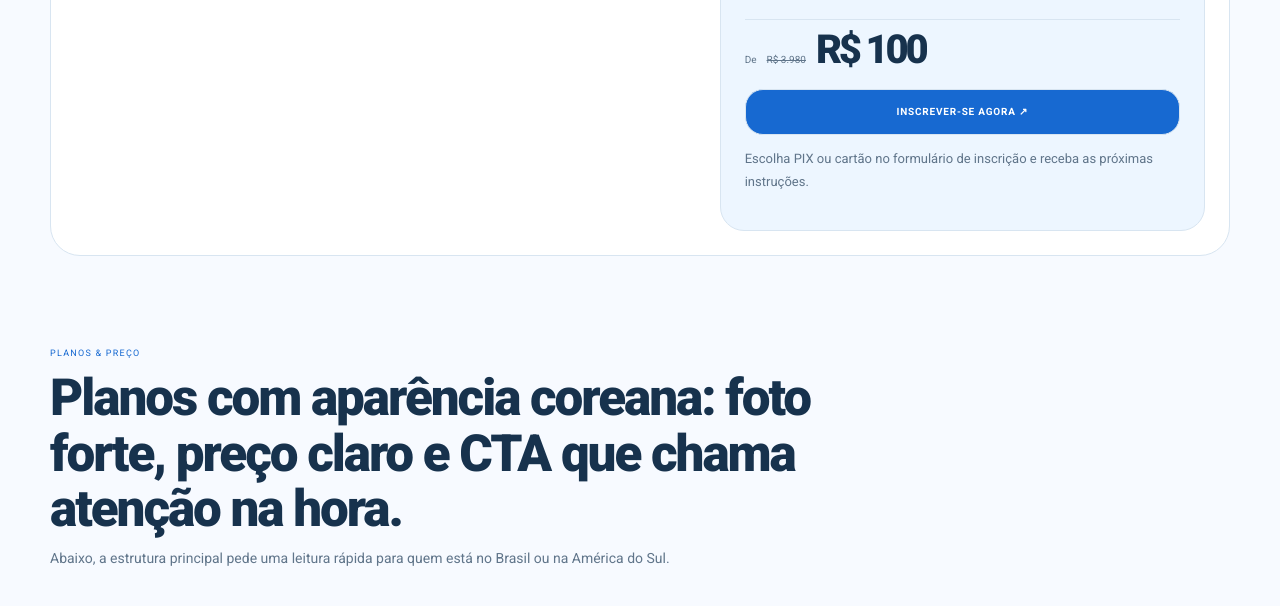
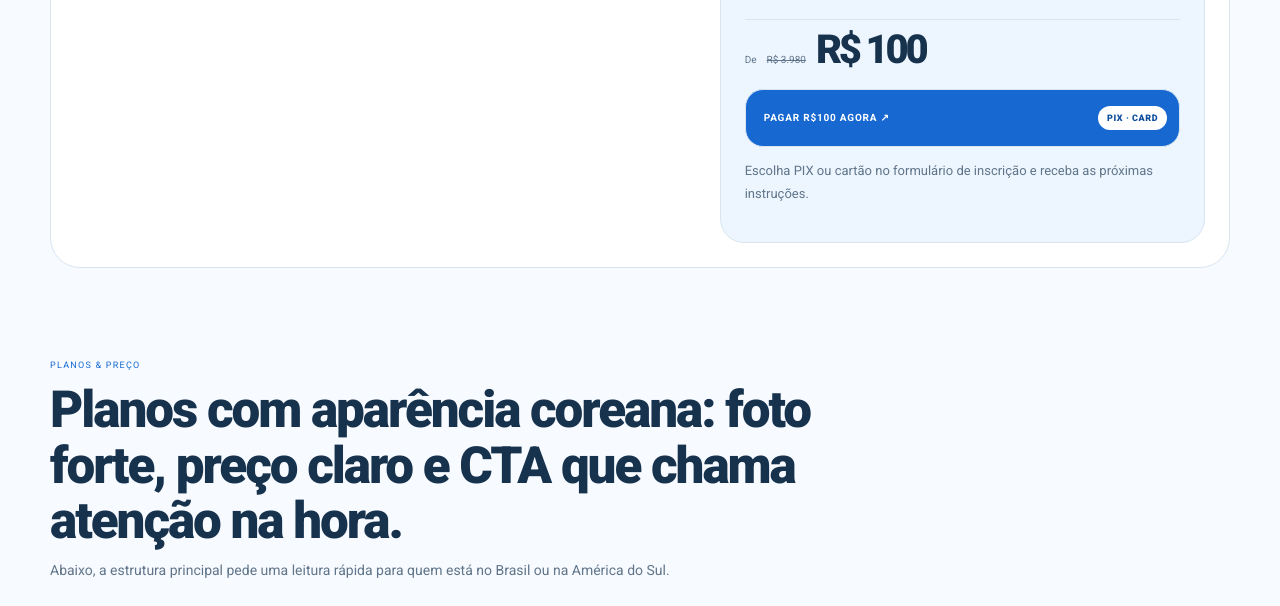
Before and after one commit to pjk8205088-hub/hng1, a website: page public/index.html in a window 1280 px wide. Shown: the part 842-1448 px from the top of the page. Drawn offline with Linux system fonts and the light colour scheme.

Commit message:
Add direct dLocal payment buttons

```diff
--- a/public/app.js
+++ b/public/app.js
@@ -20,7 +20,7 @@ const I18N = {
     "hero.panelThree": "외국인등록증 발급 및 은행 계좌 개설 지원",
     "hero.panelFour": "한국 유심 안내",
     "hero.panelPriceLabel": "정가",
-    "hero.panelButton": "지금 신청하기 ↗",
+    "hero.panelButton": "R$100 결제하기 ↗",
     "hero.panelHelp": "신청서에서 픽스 또는 카드를 선택하면 다음 결제 안내를 보내드립니다.",
     "pricing.kicker": "플랜 & 가격",
     "pricing.title": "나에게 맞는 한국 정착 플랜을 선택하세요",
@@ -84,7 +84,7 @@ const I18N = {
     "plans.test100.newLabel": "결제 금액:",
     "plans.test100.priceSub": "PIX 또는 카드 · 테스트 상품",
     "plans.test100.pay": "R$100 단건 결제",
-    "plans.test100.cta": "결제 테스트하기",
+    "plans.test100.cta": "R$100 결제하기",
     "process.kicker": "진행 방식",
     "process.title": "브라질에서 서울 도착까지 3단계로 준비합니다.",
     "process.one.title": "비자 준비",
@@ -133,7 +133,7 @@ const I18N = {
     "footer.apply": "플랜으로 돌아가기 ↗",
     "dialog.eyebrow": "신청 / 결제",
     "dialog.title": "신청 및 결제",
-    "dialog.copy": "정보를 입력하고 픽스 또는 카드 결제를 선택해 신청을 시작하세요.",
+    "dialog.copy": "정보를 입력한 뒤 dLocal 보안 결제 화면으로 이동하세요.",
     "form.name": "이름 또는 닉네임",
     "form.email": "이메일",
     "form.phone": "전화번호",
@@ -147,9 +147,9 @@ const I18N = {
     "form.pix": "픽스",
     "form.card": "카드",
     "form.referral": "추천인 코드",
-    "form.submit": "결제 안내 받기 ↗",
+    "form.submit": "안전하게 결제하기 ↗",
     "form.whatsapp": "왓츠앱 상담",
-    "form.note": "신청 후 담당자가 픽스 또는 카드 결제 절차를 안내합니다.",
+    "form.note": "픽스 또는 카드 결제를 위해 dLocal 체크아웃으로 이동합니다.",
     "form.successTitle": "신청이 준비되었습니다.",
     "form.successBody": "왓츠앱으로 담당자에게 결제 안내를 받아보세요.",
     "form.successCta": "왓츠앱 열기 ↗",
@@ -198,7 +198,7 @@ const I18N = {
     "hero.panelThree": "Care Day: ARC + bank account",
     "hero.panelFour": "Korean SIM guidance",
     "hero.panelPriceLabel": "From",
-    "hero.panelButton": "Talk now ↗",
+    "hero.panelButton": "Pay R$100 now ↗",
     "hero.panelHelp": "PIX or card can be connected later in config.js.",
     "pricing.kicker": "PLANS & PRICE",
     "pricing.title": "Three plans, one clear layout, and a fast path to checkout.",
@@ -290,7 +290,7 @@ const I18N = {
     "footer.apply": "Back to plans ↗",
     "dialog.eyebrow": "APPLICATION / PAYMENT",
     "dialog.title": "Hiring and payment",
-    "dialog.copy": "Leave your details to receive payment instructions and the responsible contact.",
+    "dialog.copy": "Enter your details and continue to the secure dLocal checkout.",
     "form.name": "Name or nickname",
     "form.email": "E-mail",
     "form.phone": "Phone",
@@ -304,9 +304,9 @@ const I18N = {
     "form.pix": "PIX",
     "form.card": "Card",
     "form.referral": "Referral code",
-    "form.submit": "Get guidance ↗",
+    "form.submit": "Continue to secure payment ↗",
     "form.whatsapp": "Ask on WhatsApp",
-    "form.note": "Connect the real payment links in config.js before the final deploy.",
+    "form.note": "You will continue to dLocal checkout to pay by PIX or card.",
     "form.successTitle": "Your application is ready.",
     "form.successBody": "Talk to the responsible person on WhatsApp to get the payment instructions quickly.",
     "form.successCta": "Open WhatsApp ↗",
@@ -352,7 +352,7 @@ const I18N = {
     "plans.test100.newLabel": "Amount:",
     "plans.test100.priceSub": "PIX or card · test product",
     "plans.test100.pay": "One-time R$100 payment",
-    "plans.test100.cta": "Test payment",
+    "plans.test100.cta": "Pay R$100 now",
     "plans.test100.alt": "Seoul view for payment testing"
   },
   "pt": {
@@ -376,7 +376,7 @@ const I18N = {
     "hero.panelThree": "Care Day: ARC + conta bancária",
     "hero.panelFour": "Guia de SIM coreano",
     "hero.panelPriceLabel": "De",
-    "hero.panelButton": "Inscrever-se agora ↗",
+    "hero.panelButton": "Pagar R$100 agora ↗",
     "hero.panelHelp": "Escolha PIX ou cartão no formulário de inscrição e receba as próximas instruções.",
     "pricing.kicker": "PLANOS & PREÇO",
     "pricing.title": "Planos com aparência coreana: foto forte, preço claro e CTA que chama atenção na hora.",
@@ -468,7 +468,7 @@ const I18N = {
     "footer.apply": "Voltar para os planos ↗",
     "dialog.eyebrow": "APPLICATION / PAYMENT",
     "dialog.title": "Contratação e pagamento",
-    "dialog.copy": "Preencha seus dados e escolha PIX ou cartão para iniciar sua inscrição imediatamente.",
+    "dialog.copy": "Preencha seus dados e siga para o checkout seguro da dLocal.",
     "form.name": "Nome ou apelido",
     "form.email": "E-mail",
     "form.phone": "Telefone",
@@ -482,9 +482,9 @@ const I18N = {
     "form.pix": "PIX",
     "form.card": "Cartão",
     "form.referral": "Código de indicação",
-    "form.submit": "Continuar para o pagamento ↗",
+    "form.submit": "Ir para o pagamento seguro ↗",
     "form.whatsapp": "Falar no WhatsApp",
-    "form.note": "Após o envio, a equipe confirma os dados e orienta a conclusão do pagamento por PIX ou cartão.",
+    "form.note": "Você será direcionado ao checkout da dLocal para pagar por PIX ou cartão.",
     "form.successTitle": "Sua inscrição está pronta.",
     "form.successBody": "Fale com o responsável pelo WhatsApp para receber as instruções de pagamento rapidamente.",
     "form.successCta": "Abrir WhatsApp ↗",
@@ -530,7 +530,7 @@ const I18N = {
     "plans.test100.newLabel": "Por apenas",
     "plans.test100.priceSub": "PIX ou cartao · produto de teste",
     "plans.test100.pay": "Pagamento unico de R$100",
-    "plans.test100.cta": "Testar pagamento",
+    "plans.test100.cta": "Pagar R$100 agora",
     "plans.test100.alt": "Vista de Seul para teste de pagamento"
   }
 };
--- a/public/index.html
+++ b/public/index.html
@@ -69,7 +69,7 @@
             <del>R$ 3.980</del>
             <strong>R$ 100</strong>
           </div>
-          <button class="button button-primary full" type="button" data-open-application data-plan="test-100" data-amount="100" data-i18n="hero.panelButton">Quero receber de Seul ↗</button>
+          <button class="button button-primary payment-cta full" type="button" data-open-application data-plan="test-100" data-amount="100" data-i18n="hero.panelButton">Pagar R$100 agora ↗</button>
           <p class="panel-help" data-i18n="hero.panelHelp">Escolha PIX ou cartão no formulário de inscrição e receba as próximas instruções.</p>
         </div>
       </aside>
@@ -200,7 +200,7 @@
               <p class="price-sub" data-i18n="plans.basic.priceSub">PIX ou cartão em até 12x</p>
             </div>
             <p class="installment" data-i18n="plans.basic.pay">PIX ou até 12x no cartão</p>
-            <button class="button button-primary full" type="button" data-open-application data-plan="test-100" data-amount="100" data-i18n="plans.basic.cta">Inscrever-se agora</button>
+            <button class="button button-primary payment-cta full" type="button" data-open-application data-plan="test-100" data-amount="100" data-i18n="plans.test100.cta">Pagar R$100 agora</button>
           </div>
         </article>
       </div>
@@ -396,7 +396,7 @@
     <div class="dialog-heading">
       <p class="eyebrow" data-i18n="dialog.eyebrow">APPLICATION / PAYMENT</p>
       <h2 data-i18n="dialog.title">Contratação e pagamento</h2>
-      <p data-i18n="dialog.copy">Preencha seus dados para receber as instruções de pagamento e o contato do responsável.</p>
+      <p data-i18n="dialog.copy">Preencha seus dados e siga para o checkout seguro da dLocal.</p>
     </div>
 
     <form id="application-form">
@@ -439,10 +439,10 @@
       </label>
 
       <div class="dialog-actions">
-        <button class="button button-primary" type="submit" data-i18n="form.submit">Continuar para o pagamento ↗</button>
+        <button class="button button-primary payment-cta" type="submit" data-i18n="form.submit">Ir para o pagamento seguro ↗</button>
         <a class="button button-ghost" href="https://wa.me/821055613505" target="_blank" rel="noreferrer" data-i18n="form.whatsapp">Falar no WhatsApp</a>
       </div>
-      <p class="form-note" data-i18n="form.note">Após o envio, a equipe confirma os dados e orienta a conclusão do pagamento por PIX ou cartão.</p>
+      <p class="form-note" data-i18n="form.note">Você será direcionado ao checkout da dLocal para pagar por PIX ou cartão.</p>
     </form>
 
     <div class="dialog-success" hidden>
--- a/public/styles.css
+++ b/public/styles.css
@@ -228,6 +228,24 @@ summary:focus-visible {
 .button-primary:hover {
   background: var(--accent-strong);
   box-shadow: 2px 2px 0 var(--ink);
+}
+.payment-cta {
+  position: relative;
+  min-height: 58px;
+  padding-right: 108px;
+  justify-content: flex-start;
+  text-align: left;
+}
+.payment-cta::after {
+  position: absolute;
+  right: 12px;
+  padding: 7px 9px;
+  border-radius: 999px;
+  color: var(--accent-strong);
+  background: #fff;
+  content: "PIX · CARD";
+  font: 800 9px var(--mono);
+  letter-spacing: 0.06em;
 }
 .button-ghost {
   border-color: rgba(21, 21, 21, 0.22);
```
